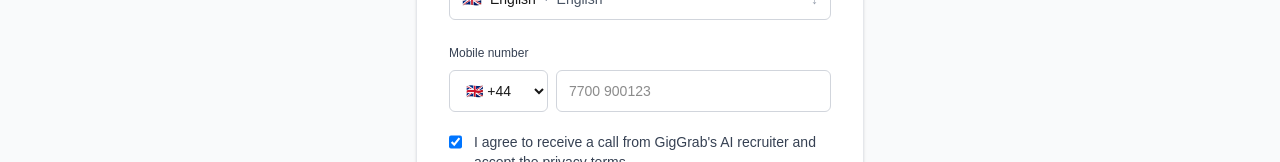
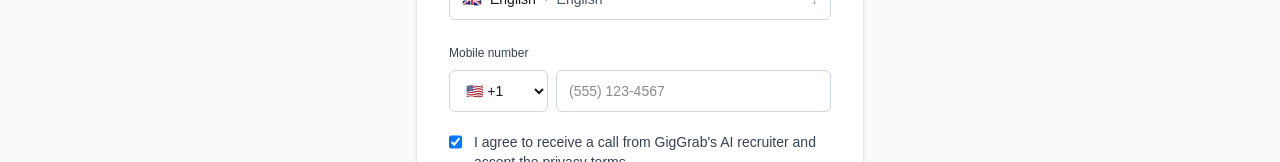
Before and after one commit to faalbane/gig-grab, a Next.js app in the folder apps/web/: page /start in a window 1280 px wide. Shown: the part 508-670 px from the top of the page. Built offline with nearby package versions, Linux system fonts and the light colour scheme.

Commit message:
Default country code to +1 US (English); add AU + MX options

```diff
--- a/apps/web/src/components/start/VerifyForm.tsx
+++ b/apps/web/src/components/start/VerifyForm.tsx
@@ -5,10 +5,11 @@ import { LanguagePicker } from "./LanguagePicker";
 import { LANGUAGES, findLanguage, type LanguageEntry } from "@/lib/languages";
 
 const COUNTRY_CODES = [
+  { code: "+1", flag: "🇺🇸", country: "US" },
   { code: "+44", flag: "🇬🇧", country: "UK" },
-  { code: "+1", flag: "🇺🇸", country: "US" },
   { code: "+1", flag: "🇨🇦", country: "Canada" },
   { code: "+353", flag: "🇮🇪", country: "Ireland" },
+  { code: "+61", flag: "🇦🇺", country: "Australia" },
   { code: "+34", flag: "🇪🇸", country: "Spain" },
   { code: "+33", flag: "🇫🇷", country: "France" },
   { code: "+49", flag: "🇩🇪", country: "Germany" },
@@ -16,6 +17,7 @@ const COUNTRY_CODES = [
   { code: "+351", flag: "🇵🇹", country: "Portugal" },
   { code: "+91", flag: "🇮🇳", country: "India" },
   { code: "+63", flag: "🇵🇭", country: "Philippines" },
+  { code: "+52", flag: "🇲🇽", country: "Mexico" },
   { code: "+48", flag: "🇵🇱", country: "Poland" },
   { code: "+40", flag: "🇷🇴", country: "Romania" },
   { code: "+380", flag: "🇺🇦", country: "Ukraine" },
@@ -25,7 +27,7 @@ type Props = { audience: "worker" | "employer" };
 
 export function VerifyForm({ audience }: Props) {
   const [language, setLanguage] = useState<LanguageEntry>(findLanguage("en")!);
-  const [countryCode, setCountryCode] = useState("+44");
+  const [countryCode, setCountryCode] = useState("+1");
   const [phone, setPhone] = useState("");
   const [consent, setConsent] = useState(true);
   const [submitting, setSubmitting] = useState(false);
@@ -131,7 +133,7 @@ export function VerifyForm({ audience }: Props) {
             autoComplete="tel-national"
             value={phone}
             onChange={(e) => setPhone(e.target.value)}
-            placeholder="7700 900123"
+            placeholder="(555) 123-4567"
             className="flex-1 rounded-md border border-gray-300 bg-white px-3 py-2.5 text-sm outline-none focus:border-emerald-500 focus:ring-1 focus:ring-emerald-500"
             required
           />
```
